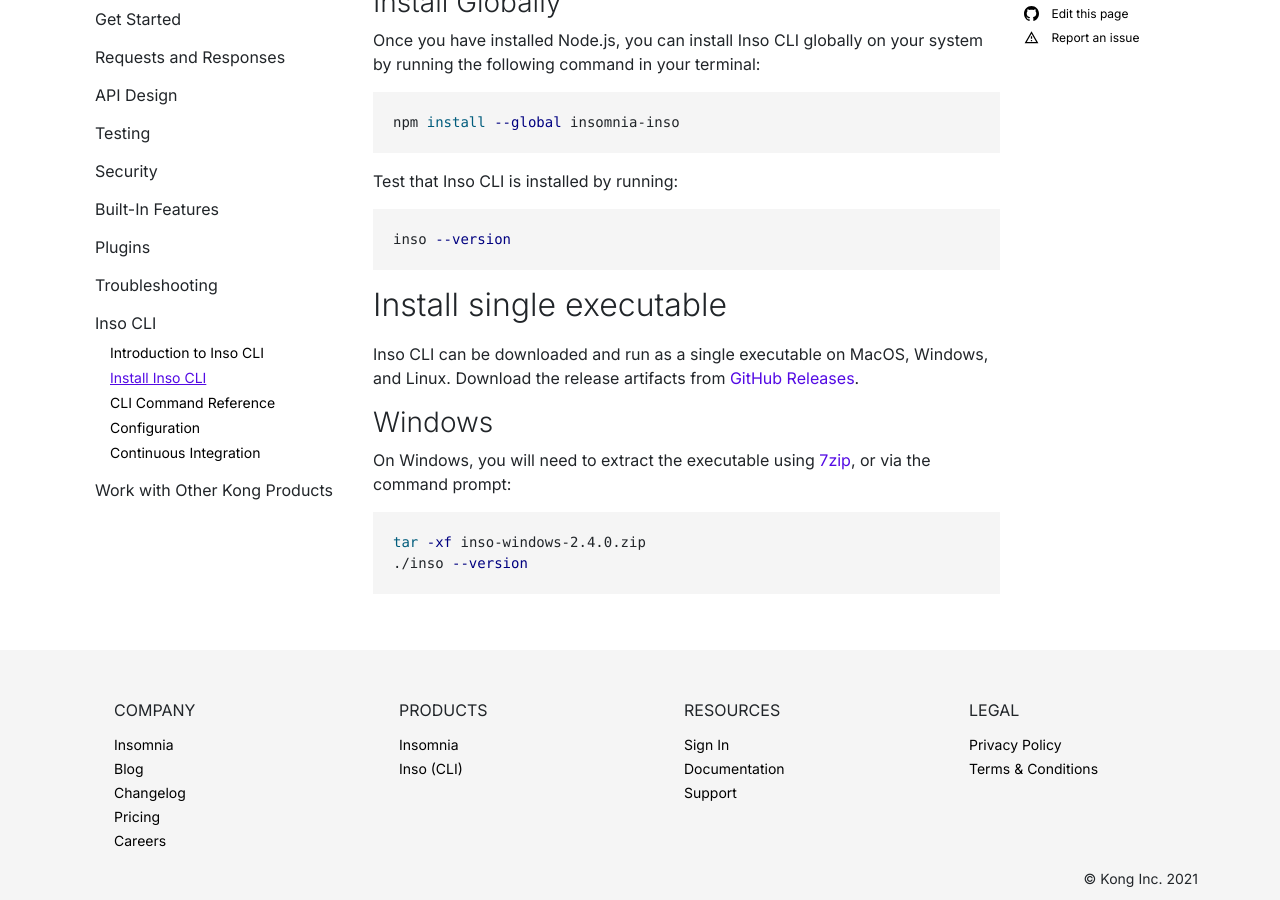
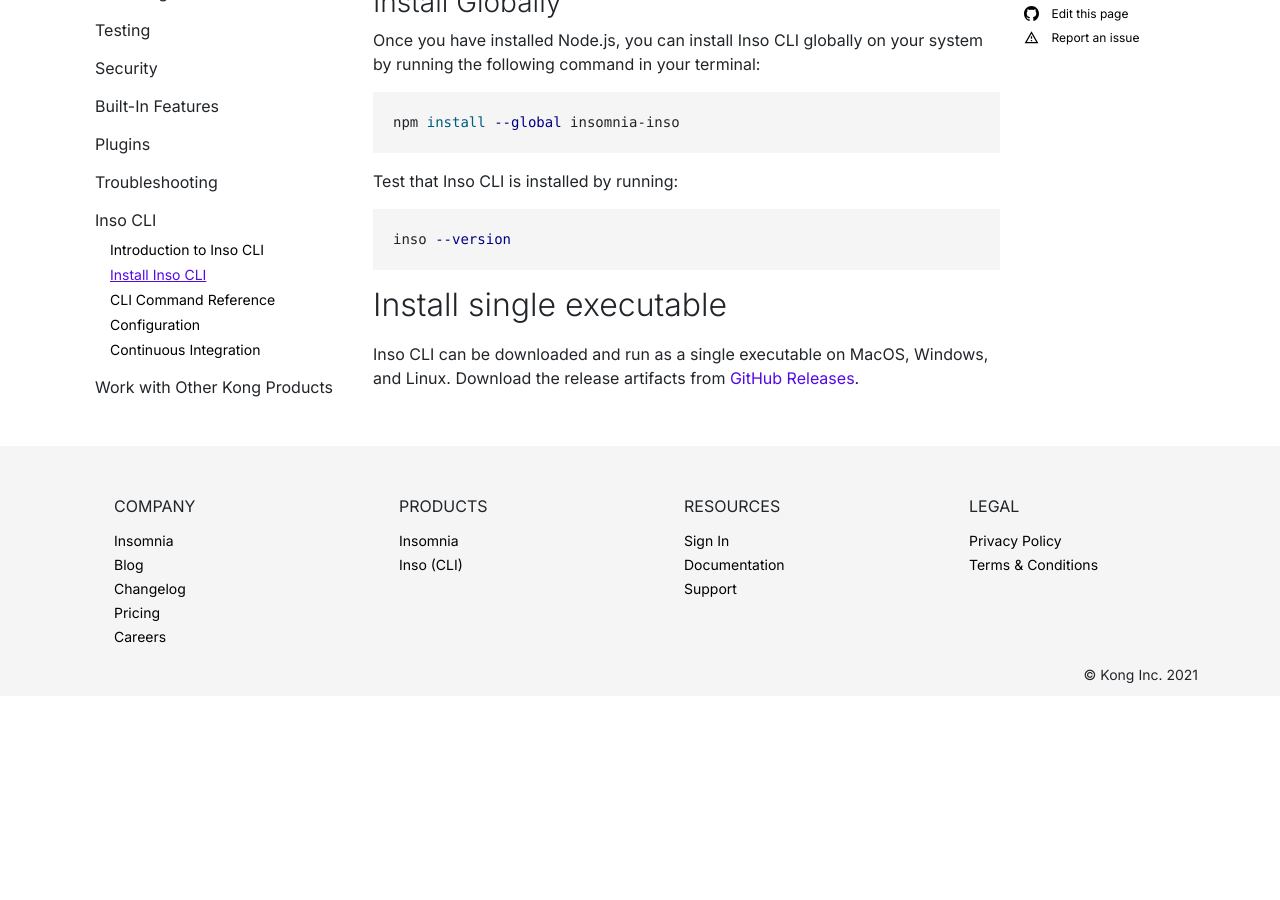
Before and after one commit to Kong/insomnia-docs, a Jekyll site: the page built from docs/inso-cli/install.md, in a window 1280 px wide and 900 px high, scrolled down 661 px. Built offline with Jekyll 4.4.1, drawn with Linux system fonts in a browser that asks for light colours; comment, search, counter and statistics services are not loaded; after the commit the page ends 1357 px from its top, so only the background shows below that.

Commit message:
Remove note about windows specific installation of the single exe

````diff
--- a/docs/inso-cli/install.md
+++ b/docs/inso-cli/install.md
@@ -39,12 +39,3 @@
 ## Install single executable
 
 Inso CLI can be downloaded and run as a single executable on MacOS, Windows, and Linux. Download the release artifacts from [GitHub Releases](https://github.com/Kong/insomnia/releases/tag/lib%402.4.0).
-
-### Windows
-
-On Windows, you will need to extract the executable using [7zip](https://www.7-zip.org/), or via the command prompt:
-
-```sh
-tar -xf inso-windows-2.4.0.zip
-./inso --version
-```
````
